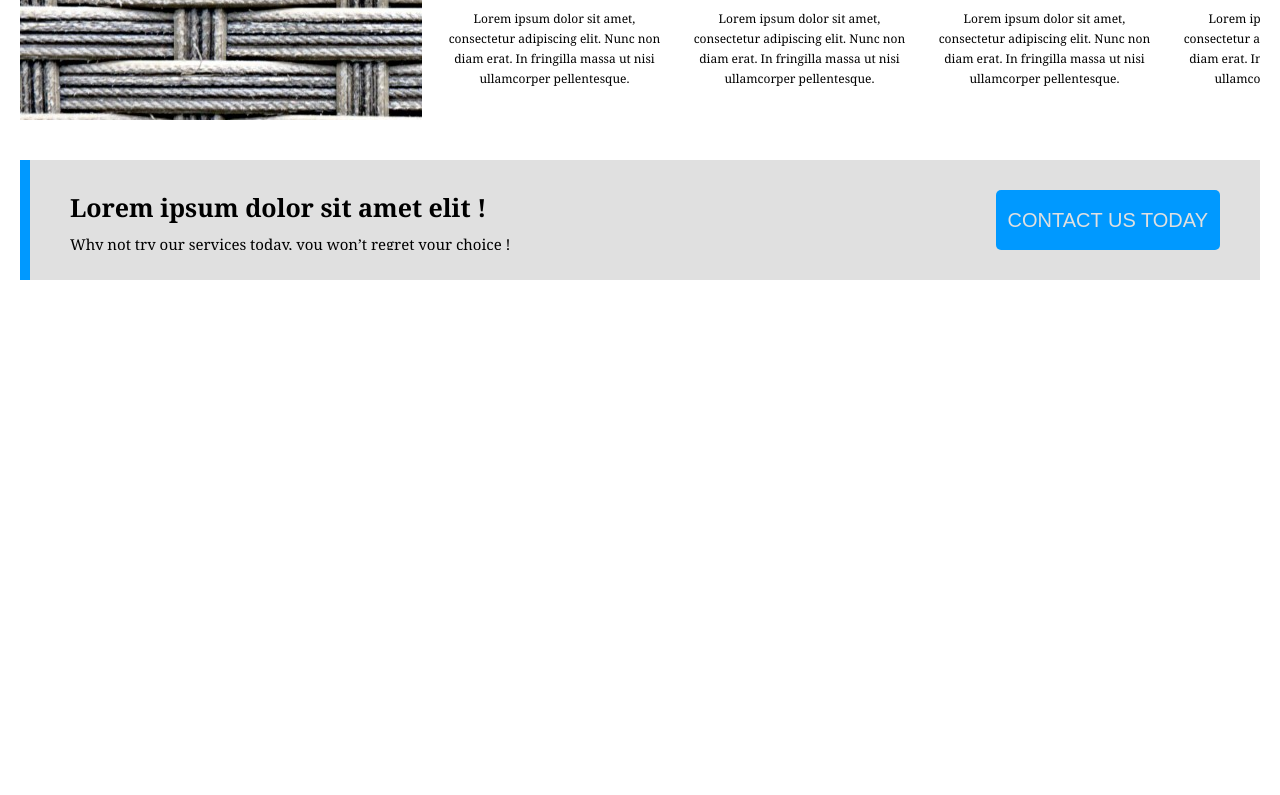
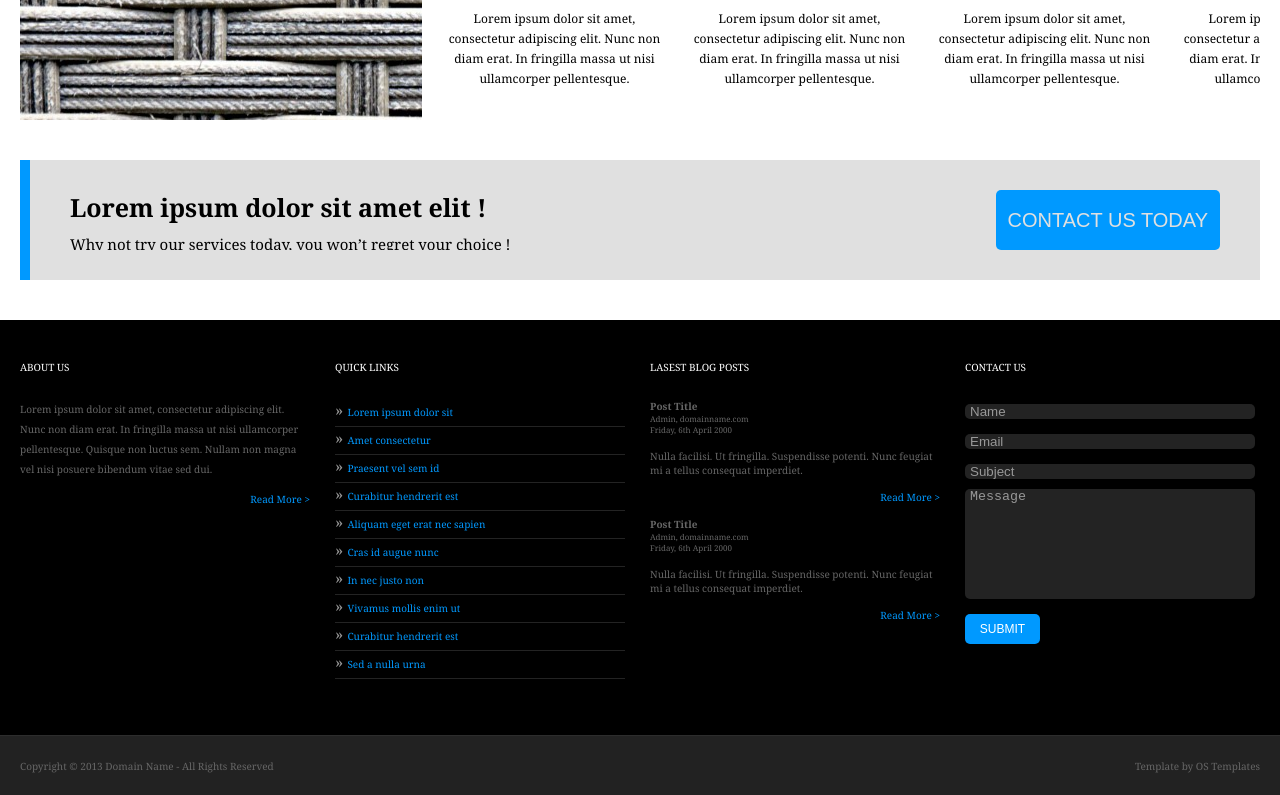
Before and after one commit to MantasZakas/Front-End-Course-19-05-06, a plain HTML site: page Homework/Homework8/pages/homework8.html in a window 1280 px wide. Shown: the part 1125-1920 px from the top of the page. Before the commit the page ends 1445 px from the top, so only its background shows below. Drawn offline with Linux system fonts and the light colour scheme.

Commit message:
Homework 8

```diff
--- a/Homework/Homework8/css/style.css
+++ b/Homework/Homework8/css/style.css
@@ -18,8 +18,19 @@ header a {
     text-decoration: none;
     color: inherit;
 }
-::placeholder {
-    color: #999999;
+footer {
+    height: 60px;
+    padding: 0 20px;
+    box-sizing: border-box;
+    border-top: solid #2d2d2d 1px;
+    background: #222222;
+    color: #666666;
+    font-size: 10px;
+    display: flex;
+    align-items: center;
+}
+footer div {
+    flex-grow: 1;
 }
 #social {
       display: flex;
@@ -137,6 +148,9 @@ header a {
     background: #f1f1f1;
     padding: 10px 7px;
 }
+#title input::placeholder {
+    color: #999999;
+}
 #section_grey {
     height: 465px;
     padding: 0 20px;
@@ -248,3 +262,100 @@ header a {
     font-size: 20px;
     color: #e0e0e0;
 }
+#section_black {
+    padding: 40px 0 40px 20px;
+    min-height: 390px;
+    box-sizing: border-box;
+    display: flex;
+    background: black;
+    /*width: 100%;*/
+}
+#section_black>div {
+    margin-right: 25px;
+    min-height: 310px;
+    flex: 1;
+    box-sizing: border-box;
+}
+#section_black h3 {
+    margin: 0 0 25px 0;
+    font-weight: normal;
+    color: white;
+    font-size: 10px;
+}
+#section_black h4 {
+    margin: 0;
+}
+#section_black h5 {
+    margin: 0;
+    font-size: 8px;
+    font-weight: normal;
+}
+#section_black p {
+    font-size: 10px;
+    color: #666666;
+    line-height: 20px;
+}
+#section_black ul {
+    padding-left: 0;
+}
+#section_black li {
+    color: #989898;
+    box-sizing: border-box;
+    border-bottom: #232323 solid 1px;
+    padding-bottom: 5px;
+    list-style: none;
+}
+#section_black li::before {
+    content: "»";
+}
+#section_black li a {
+    color: #0099ff;
+    font-size: 10px;
+    text-decoration: none;
+}
+#section_black article {
+    color: #666666;
+    font-size: 10px;
+}
+#section_black input, textarea {
+    width: 100%;
+    margin-bottom: 10px;
+    box-sizing: border-box;
+    border: none;
+    border-radius: 5px;
+    background: #232323;
+    padding: 0 5px;
+}
+#section_black textarea {
+    resize: none;
+    height: 110px;
+}
+#section_black input::placeholder {
+    color: #989898;
+}
+#section_black textarea::placeholder {
+    color: #989898;
+}
+#section_black button {
+    border: none;
+    border-radius: 5px;
+    background: #0099ff;
+    color: white;
+    font-size: 12px;
+    height: 30px;
+    width: 75px;
+}
+cture {
+    height: 90px;
+    width: 215px;
+    background: grey;
+    margin: 5px;
+}
+.read_more {
+    text-align: right;
+}
+.read_more a {
+    text-decoration: none;
+    font-size: 10px;
+    color: #0099ff;
+}
--- a/Homework/Homework8/pages/homework8.html
+++ b/Homework/Homework8/pages/homework8.html
@@ -162,5 +162,89 @@
     </div>
 </div>
 
+<div id="section_black">
+    <div>
+        <h3>ABOUT US</h3>
+        <div id="section_black_picture" style="background-image: url(../images/sample.jpg)"></div>
+        <p>Lorem ipsum dolor sit amet, consectetur adipiscing elit. Nunc non diam erat. In fringilla massa ut nisi
+            ullamcorper pellentesque. Quisque non luctus sem. Nullam non magna vel nisi posuere bibendum vitae sed
+            dui.</p>
+        <p class="read_more"><a href="#">Read More ></a></p>
+    </div>
+    <div>
+        <h3>QUICK LINKS</h3>
+        <ul>
+            <li>
+                <a href="#">Lorem ipsum dolor sit</a>
+            </li>
+            <li>
+                <a href="#">Amet consectetur</a>
+            </li>
+            <li>
+                <a href="#">Praesent vel sem id</a>
+            </li>
+            <li>
+                <a href="#">Curabitur hendrerit est</a>
+            </li>
+            <li>
+                <a href="#">Aliquam eget erat nec sapien</a>
+            </li>
+            <li>
+                <a href="#">Cras id augue nunc</a>
+            </li>
+            <li>
+                <a href="#">In nec justo non</a>
+            </li>
+            <li>
+                <a href="#">Vivamus mollis enim ut</a>
+            </li>
+            <li>
+                <a href="#">Curabitur hendrerit est</a>
+            </li>
+            <li>
+                <a href="#">Sed a nulla urna</a>
+            </li>
+        </ul>
+    </div>
+    <div>
+        <h3>LASEST BLOG POSTS</h3>
+        <article>
+            <h4>Post Title</h4>
+            <h5>Admin, domainname.com</h5>
+            <h5>Friday, 6th April 2000</h5>
+            <br>
+            Nulla facilisi. Ut fringilla. Suspendisse potenti. Nunc feugiat mi a tellus consequat imperdiet.
+            <p class="read_more"><a href="#">Read More ></a></p>
+        </article>
+        <article>
+            <h4>Post Title</h4>
+            <h5>Admin, domainname.com</h5>
+            <h5>Friday, 6th April 2000</h5>
+            <br>
+            Nulla facilisi. Ut fringilla. Suspendisse potenti. Nunc feugiat mi a tellus consequat imperdiet.
+            <p class="read_more"><a href="#">Read More ></a></p>
+        </article>
+    </div>
+    <div>
+        <h3>CONTACT US</h3>
+        <form>
+            <input type="text" name="name" placeholder="Name">
+            <input type="email" name="email" placeholder="Email">
+            <input type="text" name="subject" placeholder="Subject">
+            <textarea type="text" name="message" placeholder="Message"></textarea>
+            <button type="submit">SUBMIT</button>
+        </form>
+    </div>
+</div>
+
+<footer>
+    <div>
+        <p>Copyright © 2013 Domain Name - All Rights Reserved</p>
+    </div>
+    <div>
+        <p style="text-align: right">Template by OS Templates</p>
+    </div>
+</footer>
+
 </body>
 </html>
```
Also changed, not shown: 1 other file.
